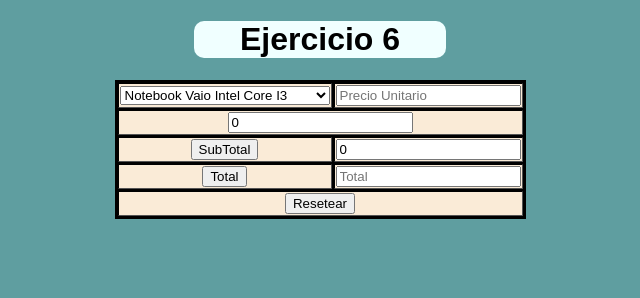
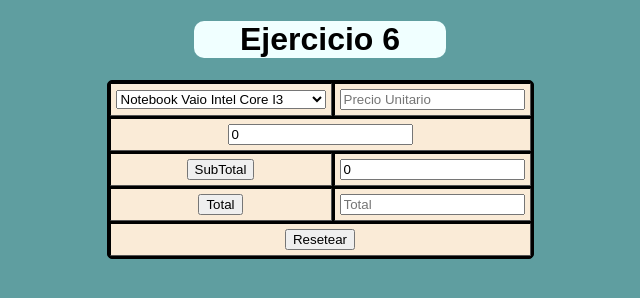
Before and after one commit to Mateomti/Ejercicios-lab-3, a plain HTML site: page Punto 6/index.html in a window 1280 px wide. Both pictures are taken after a click on the button "SubTotal". Shown: the whole page, without its empty margins (320-960 px from the left). Drawn offline with Linux system fonts and the light colour scheme.

Commit message:
Punto 6 Terminado

```diff
--- a/Punto 6/js/funcion.js
+++ b/Punto 6/js/funcion.js
@@ -49,7 +49,7 @@ $(document).ready(function(){
     $('#subtotal').click(function(){
 
         cc++;
-        if (cc == 4){
+        if (cc >= 4){
             $('#m_subtotal').val('Ya se han registrado 3 Arts.')
         }
         else{
@@ -77,6 +77,8 @@ $(document).ready(function(){
         cc = 0;
         subt = 0;
         total = 0;
+        $('#cant').val(0);
+
 
     });
 
--- a/Punto 6/style.css
+++ b/Punto 6/style.css
@@ -11,7 +11,10 @@ h1{
 .tabla{
     border-style: solid;
     border-color: black;
+    border-radius: 5px;
+
 }
 .ltd{
+    padding: 5px;
     background-color:antiquewhite;
 }
```
